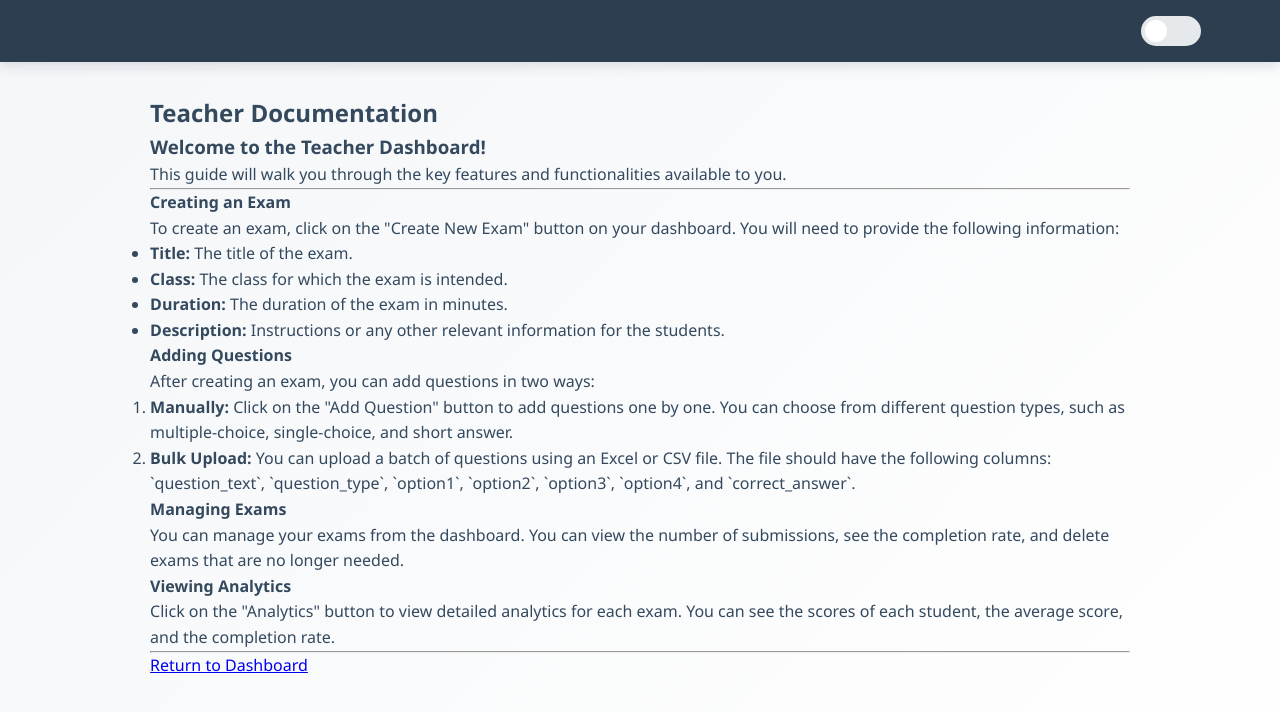
After one commit to quantumdemo/recent-cbt, a Flask app: page /teacher/documentation in a window 1280 px wide. The commit adds this page. Shown: the top 712 px of the page. Run offline with Flask 2, Linux system fonts and the light colour scheme; the visitor is signed in with stand-in values (Sample User, id 1); some libraries are stand-ins or nearby versions.

Commit message:
feat: Add teacher documentation page
This commit introduces a new documentation page for teachers, accessible from the teacher dashboard. The 'Manage Students' link has been replaced with a 'Documentation' link.

```diff
--- a/app/app.py
+++ b/app/app.py
@@ -163,6 +163,11 @@ def teacher_register():
             conn.close()
 
     return render_template('teacher_register.html')
+
+@app.route('/teacher/documentation')
+@login_required
+def teacher_documentation():
+    return render_template('teacher_documentation.html')
 
 @app.route('/teacher/dashboard')
 @login_required
--- a/app/templates/teacher_dashboard.html
+++ b/app/templates/teacher_dashboard.html
@@ -553,8 +553,8 @@
         <a href="{{ url_for('teacher_analytics', exam_id=None) }}" class="action-btn">
             📊 View All Analytics
         </a>
-        <a href="{{ url_for('manage_users') }}" class="action-btn">
-            👥 Manage Students
+        <a href="{{ url_for('teacher_documentation') }}" class="action-btn">
+            📚 Documentation
         </a>
     </div>
 </div>
--- /dev/null
+++ b/app/templates/teacher_documentation.html
@@ -0,0 +1,43 @@
+{% extends "_layout.html" %}
+
+{% block title %}Teacher Documentation{% endblock %}
+
+{% block content %}
+<div class="container mt-5">
+    <div class="card">
+        <div class="card-header">
+            <h2 class="card-title">Teacher Documentation</h2>
+        </div>
+        <div class="card-body">
+            <h3>Welcome to the Teacher Dashboard!</h3>
+            <p>This guide will walk you through the key features and functionalities available to you.</p>
+            <hr>
+
+            <h4>Creating an Exam</h4>
+            <p>To create an exam, click on the "Create New Exam" button on your dashboard. You will need to provide the following information:</p>
+            <ul>
+                <li><strong>Title:</strong> The title of the exam.</li>
+                <li><strong>Class:</strong> The class for which the exam is intended.</li>
+                <li><strong>Duration:</strong> The duration of the exam in minutes.</li>
+                <li><strong>Description:</strong> Instructions or any other relevant information for the students.</li>
+            </ul>
+
+            <h4>Adding Questions</h4>
+            <p>After creating an exam, you can add questions in two ways:</p>
+            <ol>
+                <li><strong>Manually:</strong> Click on the "Add Question" button to add questions one by one. You can choose from different question types, such as multiple-choice, single-choice, and short answer.</li>
+                <li><strong>Bulk Upload:</strong> You can upload a batch of questions using an Excel or CSV file. The file should have the following columns: `question_text`, `question_type`, `option1`, `option2`, `option3`, `option4`, and `correct_answer`.</li>
+            </ol>
+
+            <h4>Managing Exams</h4>
+            <p>You can manage your exams from the dashboard. You can view the number of submissions, see the completion rate, and delete exams that are no longer needed.</p>
+
+            <h4>Viewing Analytics</h4>
+            <p>Click on the "Analytics" button to view detailed analytics for each exam. You can see the scores of each student, the average score, and the completion rate.</p>
+
+            <hr>
+            <a href="{{ url_for('teacher_dashboard') }}" class="btn btn-primary">Return to Dashboard</a>
+        </div>
+    </div>
+</div>
+{% endblock %}
```
